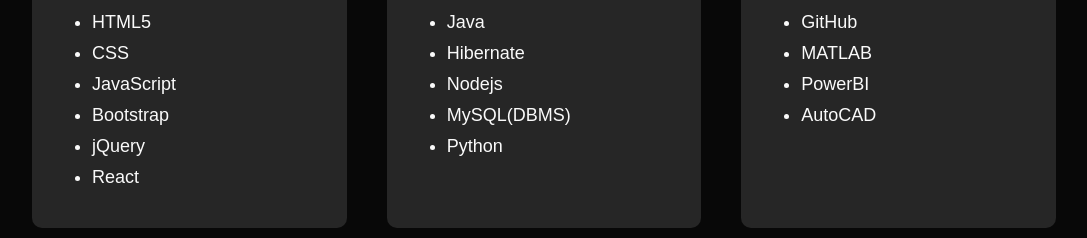
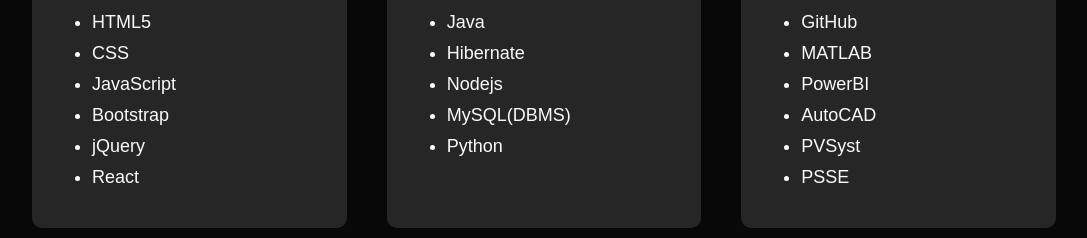
Before and after one commit to Chaga-Kariyawasam/personal-portfolio, a plain HTML site: page index.html in a window 1280 px wide. Shown: the part 1800-2038 px from the top of the page, without its empty margins (96-1183 px from the left). Drawn offline with Linux system fonts and the light colour scheme.

Commit message:
Update index.html

```diff
--- a/index.html
+++ b/index.html
@@ -128,6 +128,8 @@
               <li>MATLAB</li>
               <li>PowerBI</li>
               <li>AutoCAD</li>
+              <li>PVSyst</li>
+              <li>PSSE</li>
             </ul>
           </div>
         </div>
```
